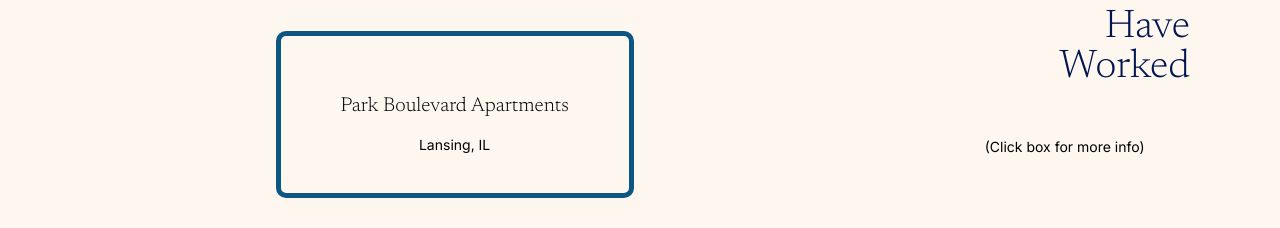
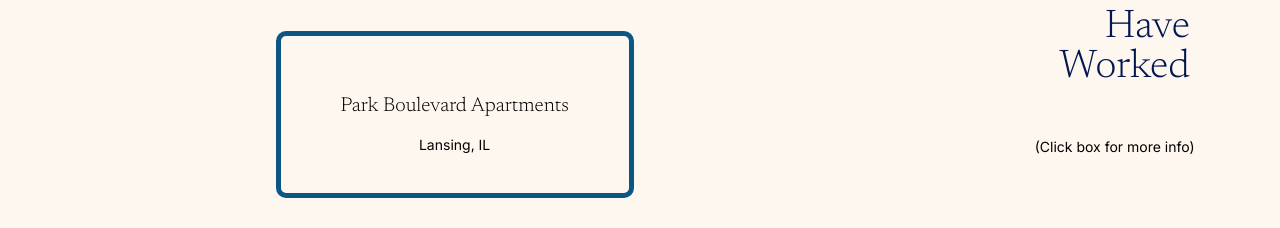
Before and after one commit to DianaCJ0616/Web204FinalProject, a React (Create React App) app in the folder angels-maintenance/: page /cleaning in a window 1280 px wide. Shown: the part 1701-1929 px from the top of the page. Built offline with nearby package versions, Linux system fonts and the light colour scheme; a web font is replaced by a local one.

Commit message:
fixed mobile responsiveness

```diff
--- a/angels-maintenance/src/styles/AngelsCleaning.css
+++ b/angels-maintenance/src/styles/AngelsCleaning.css
@@ -167,6 +167,7 @@
 
 .title-info p {
     text-align: center;
+    margin-left: 100px;
 }
 
 .place-lo {
@@ -423,3 +424,9 @@
         list-style: none;
     }
 }
+
+@media only screen and (max-width: 793px) {
+    .title-info p {
+        margin-left: 0px;
+    }
+}
```
